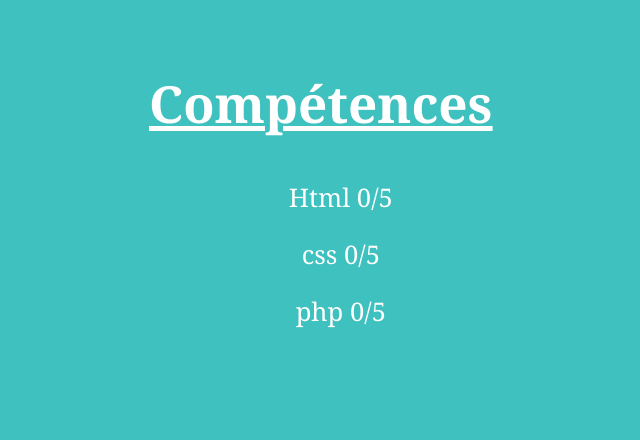
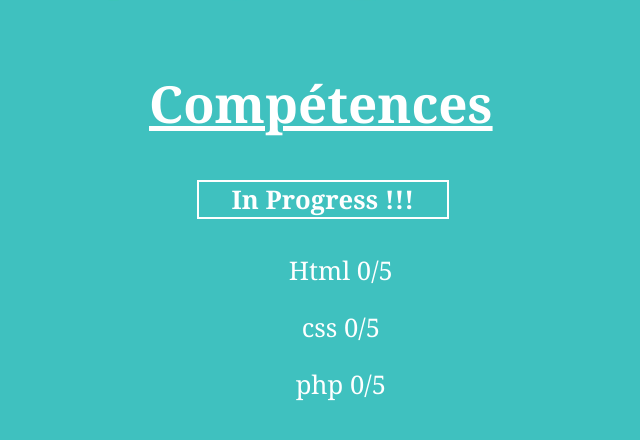
Before and after one commit to matherbs/becode, a PHP site: page / in a window 1280 px wide, after a click that opens the changed part. Shown: the part 389-829 px from the top of the page, without its empty margins (308-948 px from the left). Before the commit the page ends 717 px from the top, so only its background shows below. Run offline with PHP 8.4, Linux system fonts and the light colour scheme; some libraries are stand-ins or nearby versions.

Commit message:
06-10-2017

```diff
--- a/Cv2/assets/css/style.css
+++ b/Cv2/assets/css/style.css
@@ -28,6 +28,12 @@ h3 {
   border: 2px solid white;
 }
 
+h4 {
+  width: 20%;
+  margin-left: 40%;
+  font-size: 2vw;
+  border: 2px solid white;
+}
 .pages p {
   font-size: 2vw;
 }
--- a/Cv2/index.php
+++ b/Cv2/index.php
@@ -58,6 +58,7 @@
 
                     <div class="titre">
                       <h2>Compétences</h2>
+                      <h4>In Progress !!!</h4>
                     </div>
 
                     <div class="liste">
```
